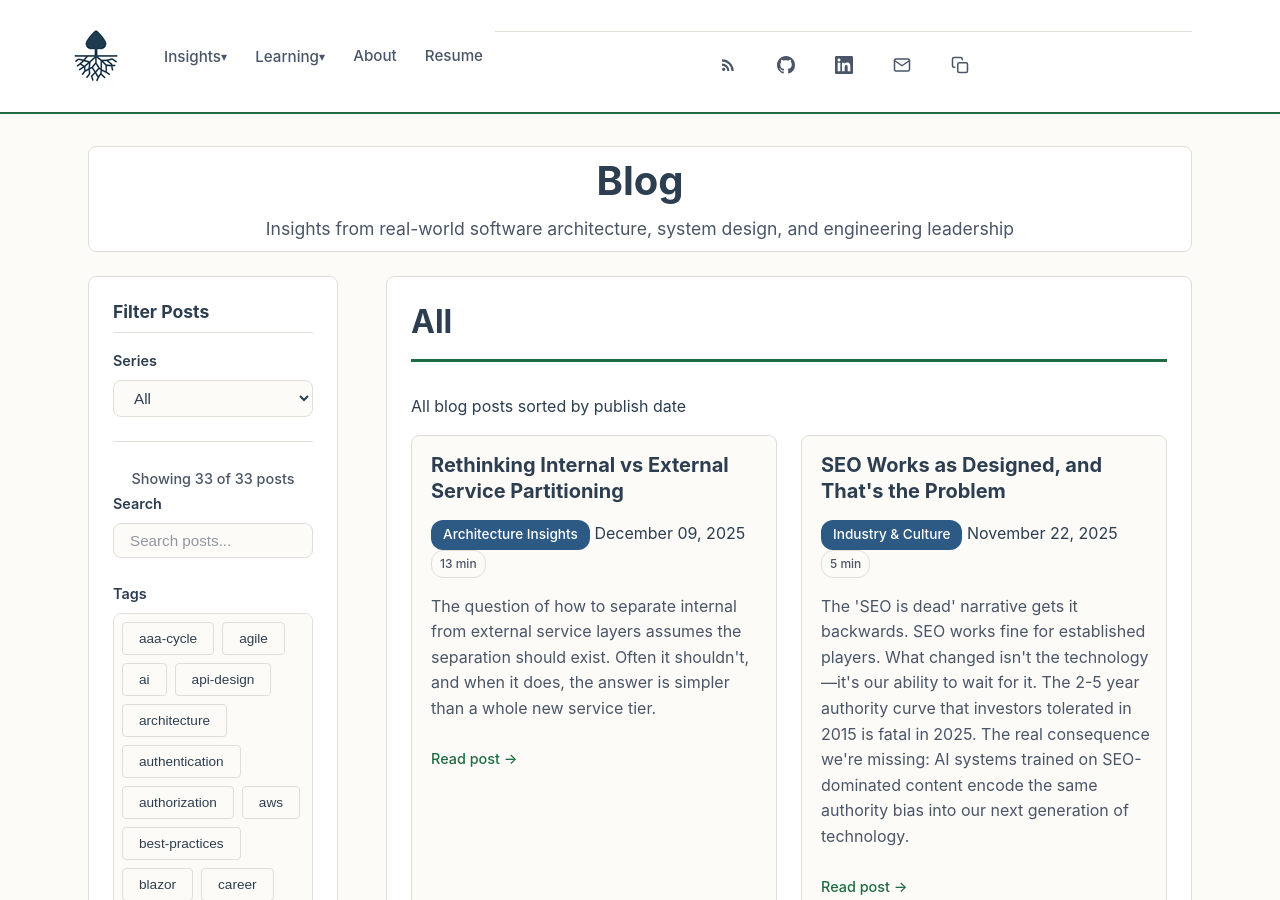
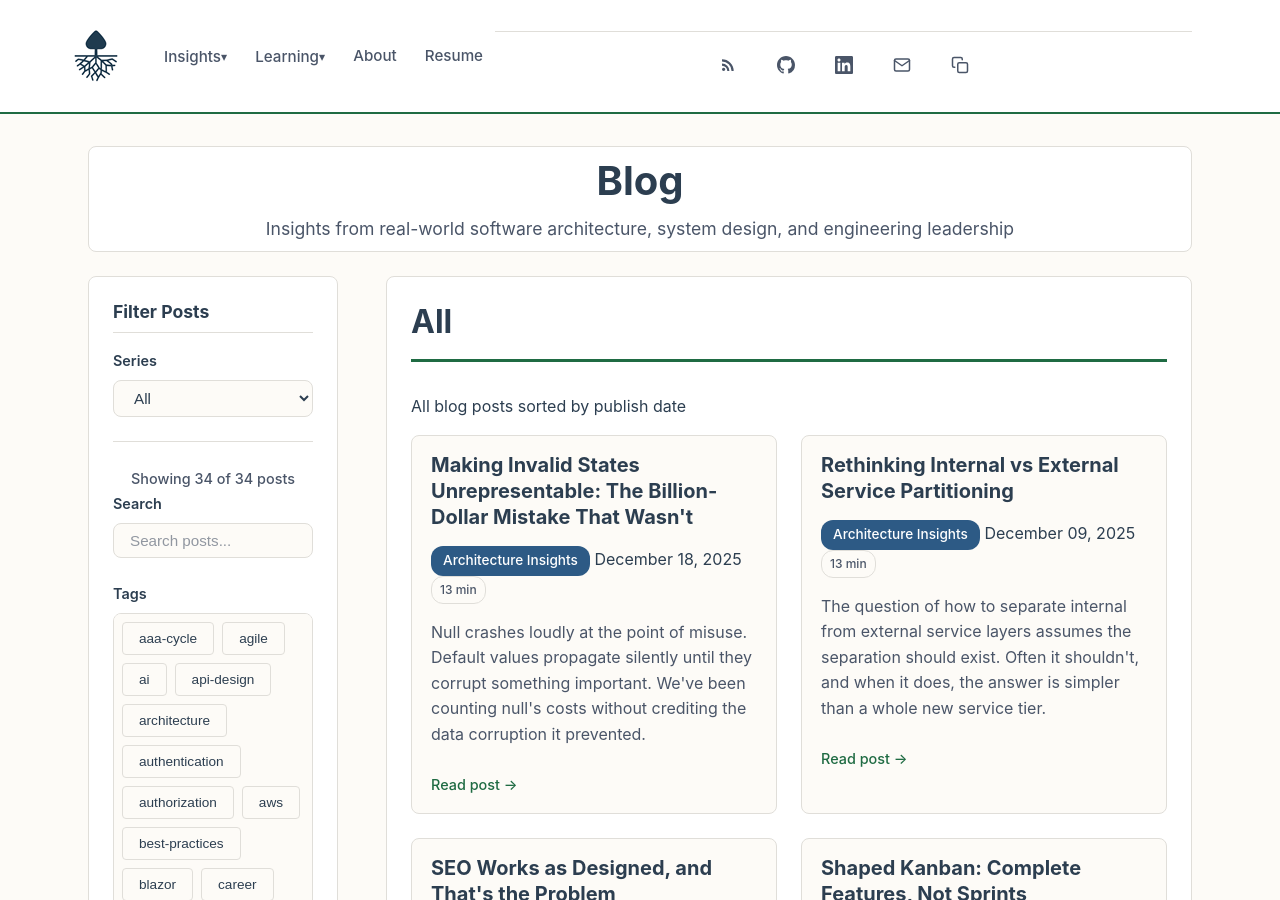
Before and after one commit to stevenstuartm/stevenstuartm.github.io, a Jekyll site: the page built from pages/blog.md, in a window 1280 px wide and 900 px high. Built offline with Jekyll 4.4.1, drawn with Linux system fonts in a browser that asks for light colours; part of the change alters nothing that is shown.

Commit message:
Adding the initial null blog post

````diff
--- /dev/null
+++ b/_posts/2025-12-18-making-invalid-states-unrepresentable-the-billion-dollar-mistake-that-wasnt.md
@@ -0,0 +1,200 @@
+---
+layout: post
+title: "Making Invalid States Unrepresentable: The Billion-Dollar Mistake That Wasn't"
+date: 2025-12-18
+description: "Null crashes loudly at the point of misuse. Default values propagate silently until they corrupt something important. We've been counting null's costs without crediting the data corruption it prevented."
+series: "Architecture Insights"
+tags: [software-design, patterns, security, defensive-programming]
+---
+
+The billion-dollar mistake. That's what Tony Hoare called his invention of the null reference in 1965. The quote gets repeated so often that "null is dangerous" has become conventional wisdom, especially among entry-level and intermediate developers who hear it as dogma without understanding the context or the alternatives that can be far worse.
+
+But I think we're blaming the wrong villain. Null may have saved far more than it ever cost. Every null reference exception that crashed a system may also have prevented that system from proceeding with corrupted data and invalid logical decisions. The billion-dollar mistake framing counts the crashes but ignores the corruption that never happened. You can count the cost of bug fixes, but what about the disasters those "bugs" prevented?
+
+Information security professionals value the CIA triad of Confidentiality, Integrity, and Availability. Software developers tend to obsess over availability, and that's understandable since a crashed service is visible, embarrassing, and can violate business SLAs. But integrity failures are far worse. Data that looks valid but isn't can corrupt your system just as surely as SQL injection or a man-in-the-middle attack. The corruption just compounds slower and is harder to detect. This is the lens through which the null debate should be understood.
+
+The most common way that developers try to avoid the null issue entirely is to implement default values. However, default values may allow invalid data to flow silently through the system until it corrupts something important. Null crashes loudly at the point of misuse, which is an availability problem you can see and fix. A default value that masks missing data? That proceeds quietly until it causes a security vulnerability, a financial miscalculation, or data corruption that might require weeks to detect and more to fix.
+
+## What "Making Invalid States Unrepresentable" Actually Means
+
+The phrase comes from type theory and functional programming, but the concept is practical: structure your data so that invalid combinations cannot exist. Invalid states should fail at construction time, not at runtime deep in business logic.
+
+Consider a user registration:
+
+```csharp
+public class UserRegistration
+{
+    public string Email { get; set; } = "";
+    public string Password { get; set; } = "";
+}
+```
+
+This class allows every invalid state imaginable. Empty email, empty password, any combination. The defaults make it easy to construct an object that looks valid but isn't. Code that receives this object has no way to know whether the empty string represents "not provided" or "explicitly set to empty" or "bug in upstream code."
+
+Compare:
+
+```csharp
+public class UserRegistration
+{
+    public string Email { get; }
+    public string Password { get; }
+
+    public UserRegistration(string email, string password)
+    {
+        if (string.IsNullOrWhiteSpace(email))
+            throw new ArgumentException("Email is required", nameof(email));
+
+        if (string.IsNullOrWhiteSpace(password))
+            throw new ArgumentException("Password is required", nameof(password));
+
+        Email = email;
+        Password = password;
+    }
+}
+```
+
+Now invalid states cannot be constructed. There's no default email that masks a missing value. There's no way to create a registration without providing required data. The validation happens once, at the boundary, and everything downstream can trust the object is valid.
+
+### Where the Problem Usually Starts: API Contracts
+
+The domain model above is clean, but most developers encounter this tension at the API boundary first. Consider a typical request DTO:
+
+```csharp
+public class CreateUserRequest
+{
+    [Required]
+    public string Email { get; set; } = "";
+
+    [Required]
+    public string Password { get; set; } = "";
+
+    [Required]
+    public bool RegisterForAlerts { get; set; } = false;
+}
+```
+
+The `[Required]` attribute signals intent, but the developer adds `= ""` out of habit or a misguided sense of defensive coding. Now there's a contradiction: the attribute says "required" while the code says "default to empty string."
+
+When JSON is deserialized, a missing field becomes null because the serializer doesn't know about your default. The `= ""` only takes effect when code constructs the object directly, bypassing deserialization entirely. So the default creates a split: API calls get null (correctly rejected by `[Required]`), but test code or internal construction gets empty string (silently accepted). The `[Required]` attribute is runtime validation, not compile-time enforcement.
+
+The fix is simple: don't add the default.
+
+```csharp
+public class CreateUserRequest
+{
+    [Required]
+    public string Email { get; set; }
+
+    [Required]
+    public string Password { get; set; }
+
+    //The business could decide that this should default to false but test that assumption first!
+    [Required]
+    public bool RegisterForAlerts { get; set; }
+}
+```
+
+The `[Required]` attribute ensures the framework validates these fields before your code ever touches them. If validation is bypassed and the property is accessed while null, you get a null reference exception rather than an empty string that looks valid. Null forces handling; the empty string would have propagated silently.
+
+## Why Defaults Are More Dangerous Than Null
+
+Default values create four categories of problems that null avoids.
+
+**Silent propagation of invalid state.** When a required field defaults to an empty string or zero, the invalid state propagates through the system. Each layer assumes the previous layer validated the data. Nobody validated it because it never looked invalid. The corruption accumulates until something finally breaks far from the source.
+
+Consider a payment processing system:
+
+```csharp
+public class PaymentRequest
+{
+    public decimal Amount { get; set; } = 0m;
+    public string Currency { get; set; } = "USD";
+    public string MerchantId { get; set; } = "";
+}
+```
+
+A bug upstream fails to set the amount. The payment proceeds with `Amount = 0`. No crash, no exception, no alert. The transaction logs show a valid-looking payment. Days later, someone notices revenue is wrong. The investigation takes hours because nothing obviously failed.
+
+**Ambiguous semantics.** Does `Amount = 0` mean "free transaction," "not set," or "bug"? Does `Email = ""` mean "user declined to provide" or "form field wasn't rendered"? Default values overload meaning. Null is unambiguous: this value is absent.
+
+<blockquote class="pull-quote">
+<p>A default value claims knowledge it doesn't have. Null admits ignorance.</p>
+</blockquote>
+
+This ambiguity becomes critical in update operations. When a client submits an update request, the API needs to distinguish between "set this field to empty" and "don't touch this field." Without null, there's no way to express that distinction. Entity Framework relies on this exact semantic: when you load an entity without its relationships, those navigation properties are null. EF interprets null as "not loaded, don't modify" rather than "delete all relationships." If null didn't exist, EF would need the client to re-submit every relationship on every update, or every API would need to accept key-value collections instead of typed objects. Null isn't just tolerable here; it's the simplest solution to a problem that has no good alternatives.
+
+**Validation bypass.** Code that checks `if (amount != null)` correctly identifies missing data. Code that checks `if (amount != 0)` conflates "missing" with "zero." Legitimate zero values become impossible to represent. Business logic contorts to handle the ambiguity that defaults introduced.
+
+**Security vulnerabilities.** Default values can silently create security holes. Consider a `RateLimitPerMinute` field that defaults to `0`. In some systems, zero means "no limit," so a malformed request that should be rejected instead gets unlimited access. Or a `Permissions` string that defaults to empty, which a downstream parser interprets as "inherit all permissions from parent." The request looked valid, passed through every layer, and granted access it shouldn't have. With null, the missing field would have forced explicit handling: reject the request, require the field, or make a conscious decision about what absence means.
+
+## The Actual Billion-Dollar Mistake
+
+Hoare called null his billion-dollar mistake, and the criticism was valid for its time. ALGOL W and its descendants treated every reference as implicitly nullable. There was no type-level distinction between "this can be null" and "this is never null." The compiler couldn't help you, and nothing forced developers to consider absence. In that context, null was dangerous because the type system provided no guardrails.
+
+But modern type systems solved this problem without eliminating null. C# 8.0 introduced nullable reference types that distinguish `string` (never null) from `string?` (might be null). Kotlin distinguishes `String` from `String?`. TypeScript has strict null checks. These languages preserve null's benefits while adding type safety. The billion-dollar mistake wasn't null itself; it was nullable references in type systems that didn't require handling.
+
+<blockquote class="pull-quote">
+<p>Hoare's mistake wasn't inventing null. It was inventing null without inventing <code>string?</code>.</p>
+</blockquote>
+
+The mistake we keep making today is different. It's the pattern of masking errors with defaults instead of failing fast. Every system that returned `-1` instead of throwing an exception. Every API that substituted empty arrays for error responses. Every constructor that initialized required fields to placeholder values. These patterns hide bugs rather than reveal them.
+
+## Counterarguments and When Defaults Make Sense
+
+This isn't a blanket condemnation of all default values. Some counterarguments deserve serious consideration.
+
+**"Null reference exceptions are the most common runtime error."** They are, and that's actually the point. Null crashes at the point of use when absence wasn't handled upstream, revealing the bug rather than hiding it. The frequency of null reference exceptions reflects how often code fails to handle absent values, not a flaw in null itself. The alternative isn't fewer bugs; it's bugs that manifest as data corruption instead of crashes.
+
+But a high frequency of null reference exceptions also signals something deeper: continuous misalignment between the development team and stakeholders about what the system should accept and produce. Unit tests exist to test assumptions and prove agreement in both application logic and API contracts. If null reference exceptions keep appearing, the team hasn't captured those agreements in tests, or the agreements themselves are unclear. The exceptions are symptoms of a collaboration problem, not just a coding problem.
+
+**"Option/Maybe types are strictly better than null."** For representing intentional absence, they genuinely are better. `Option<User>` makes it explicit that a user might not exist, and pattern matching forces you to handle both cases. Functional programmers rightly point out that `Option.getOrElse(default)` is a code smell because the whole point is to force handling, not to provide an escape hatch.
+
+But this proves my argument rather than refuting it. Option types work precisely because they make you handle absence explicitly. They fail at compile time if you ignore the `None` case. That's the same principle I'm advocating: force handling, don't mask absence. The problem isn't null versus Option. It's whether your system forces you to confront missing data or lets you paper over it. An Option that returns a default value on `None` has the same problem as a nullable field with a default. Most runtimes depend on null, and used correctly with modern type systems, it fulfills the same purpose that Option types serve in functional languages.
+
+**"Defensive programming means providing safe defaults."** This conflates two different concerns. Resilience at system boundaries means handling malformed external input gracefully, but that's different from masking bugs internally. External APIs should validate input and return clear errors. Internal code should fail fast on invalid state. Providing "safe" defaults inside the system just moves the failure somewhere harder to diagnose.
+
+**"Users shouldn't see crashes."** Correct, which is why you handle errors at system boundaries. But the crash should still happen internally. Catch exceptions at the API layer, log the details, return a user-friendly error. The internal crash gave you the information to fix the bug. A silent default would have hidden it. And consider: even in runtimes that avoid null entirely, you still need this exception handling infrastructure. Network failures, file system errors, out-of-memory conditions, and database constraint violations all throw exceptions regardless of your null strategy. The boundary handling you need for those exceptional failures handles null reference exceptions too.
+
+**"Some fields genuinely have sensible defaults."** True. A `CreatedAt` timestamp defaulting to `DateTime.UtcNow` makes sense. A `RetryCount` defaulting to `0` represents legitimate initial state. The distinction is between defaults that represent valid initial state versus defaults that mask missing required data. Configuration values, counters, and timestamps often have legitimate defaults. User-provided data, external inputs, and required business fields typically don't.
+
+## Exceptions vs. Result Types
+
+If failing loudly is the goal, why not use exceptions everywhere? The distinction is semantic: exceptions for bugs, Result types for expected outcomes.
+
+A null on a required field represents a violated constraint, something the system was promised it wouldn't receive. That's a bug. The correct response is to crash, log, and fix the code. A Result type represents an expected domain outcome: "user not found" or "validation failed" aren't bugs, they're legitimate results that correct code produced from valid input.
+
+Ask whether the failure represents a bug or a legitimate outcome. If correct code with valid input could produce this result, use a Result type. If not, fail fast with an exception. Both approaches force handling; neither lets you ignore failure and proceed with corrupted state. The danger is when either mechanism gets misused to mask absence: catching exceptions and substituting defaults, or calling `Result.GetValueOrDefault()` without handling the failure case.
+
+## Construction vs. Consumption
+
+The confusion around null often stems from conflating two different phases.
+
+**At construction time**, invalid states should fail immediately. Required fields should not have defaults that mask their absence. Validation should happen once, at the boundary, with clear errors for invalid input. Objects that exist should be valid by construction.
+
+**At consumption time**, code shouldn't need to check validity. If an object exists, it's valid. The null checks happen at construction and boundaries. Internal code that receives a `UserRegistration` shouldn't need to re-validate the email because the constructor already guarantees it's present and valid.
+
+This unsettles developers who've been taught to validate defensively at every layer. But spreading validation across layers is itself a source of bugs. When validation logic lives in the controller, the service, the repository, and the domain model, you've scattered what should be encapsulated business rules across your entire codebase. When validation rules change, you update three places and miss the fourth. When different layers implement slightly different rules, you get inconsistent behavior that's nearly impossible to debug. The same principle applies whether you prefer exceptions or Result types: you don't handle every possible failure at every layer. You propagate failures up to the correct boundary where they can be handled appropriately. Validation belongs at trust boundaries, not scattered throughout internal code that should be able to assume valid input.
+
+Null is dangerous when it appears unexpectedly in consumption code because construction failed to validate. Null is valuable when it represents intentional absence or when it forces construction to fail on invalid input.
+
+This doesn't mean a single validation layer. Systems have multiple trust boundaries: the API gateway, service boundaries, aggregate roots, database constraints. Each boundary validates what it needs to trust. The principle is that once data crosses a boundary and is accepted, code on the inside shouldn't re-validate it. Validate at each door, trust everyone inside that room.
+
+## Practical Guidelines
+
+**Enforce requirements at the correct layer.** At ingress boundaries (API DTOs, deserialization), fields may be nullable because input might be missing. After validation, domain objects should have non-nullable required fields because their existence proves validity. A nullable `int?` signals "this is optional." If a value is required, it should be non-nullable in the domain model because validation already guaranteed its presence.
+
+**Reserve defaults for genuinely optional fields with valid initial states.** Retry counts, timestamps, configuration values, and accumulator fields often have legitimate defaults that represent real initial state, not masked absence.
+
+**Validate at boundaries, trust internally.** System boundaries (API endpoints, message handlers, deserialization) should validate everything and reject invalid input. Internal code should trust that objects exist because they're valid.
+
+**Prefer crashes to silent corruption.** A null reference exception in development or staging catches bugs immediately. A default value that hides the bug lets it reach production and corrupt data.
+
+**Know when to use Result types versus exceptions.** When an operation might legitimately fail, use Result types. When something unexpected happens, fail fast with an exception.
+
+## Failing Loudly Is a Feature
+
+The fear of null comes from real pain: decades of null reference exceptions in production, frustrated debugging sessions, and systems that crashed when they should have kept running. But crashes are symptoms, not the disease. The disease is code that doesn't handle absence properly. The cure isn't eliminating null; it's using null correctly as part of a system that makes invalid states unrepresentable.
+
+Default values do the opposite. They hide bugs, propagate invalid state, and create corruption that surfaces far from its source. When you substitute a default for missing data, you're creating records that claim to represent reality but don't. Every downstream system that trusts that data inherits the lie.
+
+The real billion-dollar mistake isn't null. It's the widespread practice of substituting defaults for validation, prioritizing code that runs over code that runs correctly. Given the choice between an availability problem you can see and fix, and an integrity problem that compounds invisibly until something important breaks, I'll take the availability problem every time.
--- a/assets/data/blog_series_config.json
+++ b/assets/data/blog_series_config.json
@@ -7,6 +7,7 @@
     "Architecture Insights": {
       "description": "Deep dives into architectural patterns, code quality, and system design principles",
       "posts": [
+        "2025-12-18-making-invalid-states-unrepresentable-the-billion-dollar-mistake-that-wasnt.md",
         "2025-12-09-rethinking-internal-vs-external-service-partitioning.md",
         "2025-11-07-rebuild-or-realign.md",
         "2025-10-29-result-pattern-vs-exceptions-revisited.md",
````
